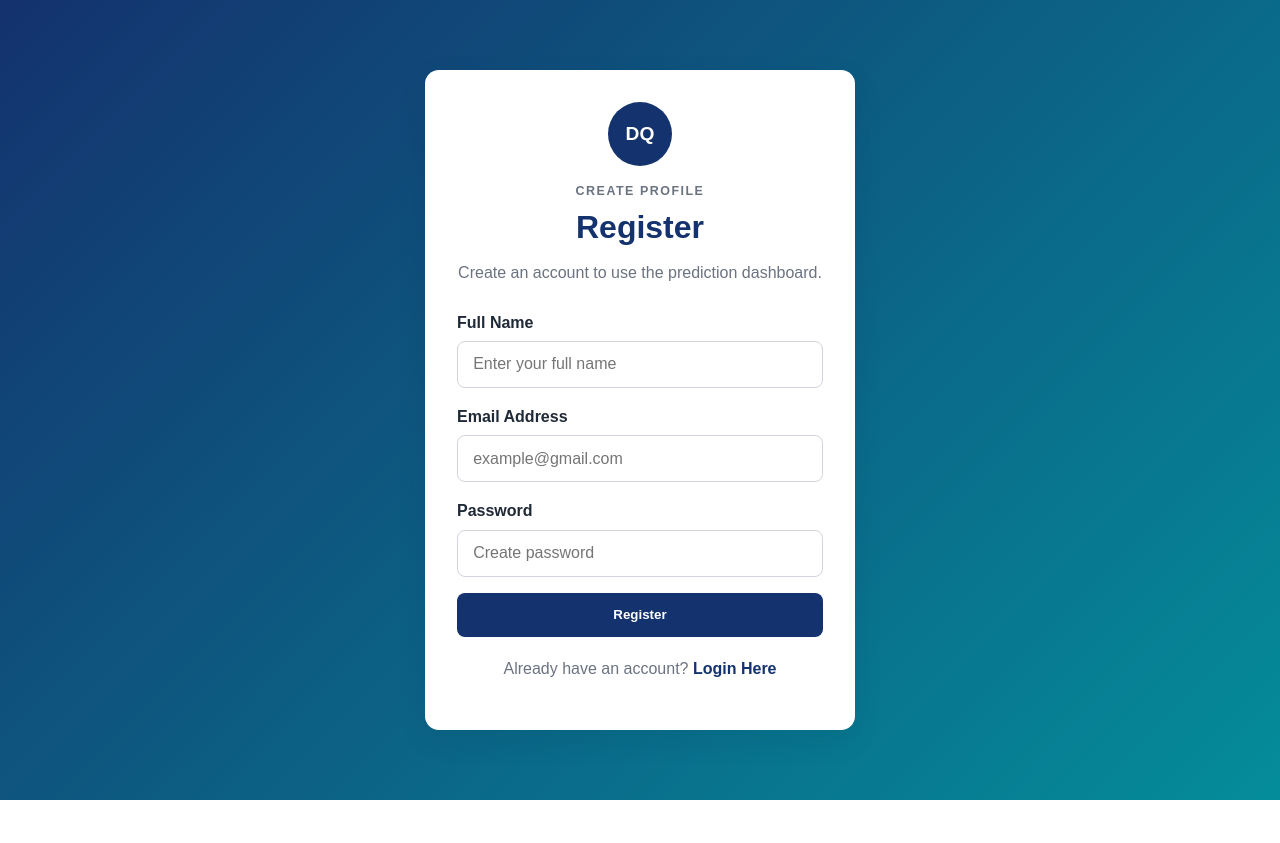
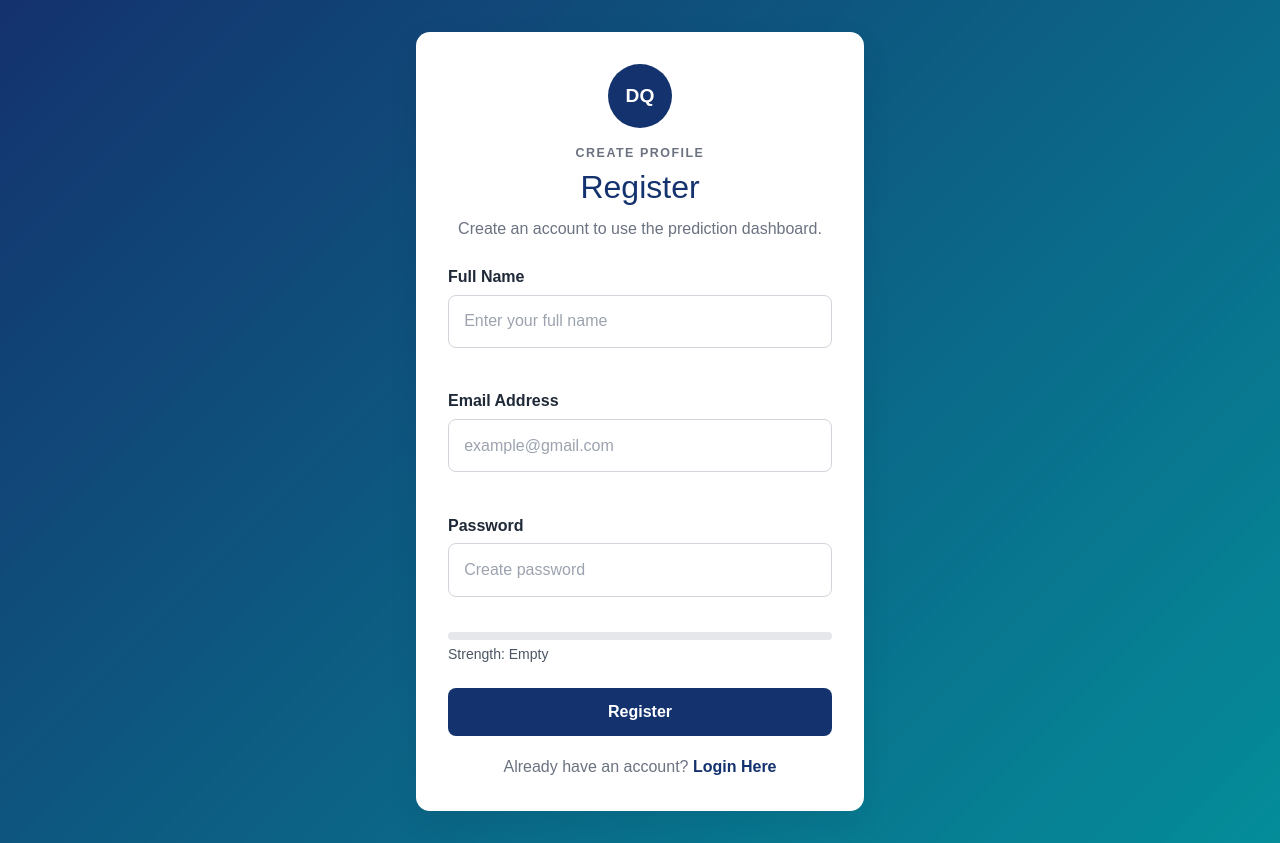
Before and after one commit to AKshihab/drinks-quality-prediction-system1, a Flask app: page /register in a window 1280 px wide. Before the commit the page ends 800 px from the top, so only its background shows below. Run offline with Flask 3, Linux system fonts and the light colour scheme; some libraries are stand-ins or nearby versions.

Commit message:
Enhance registration form with accessibility improvements
Updated registration form with improved accessibility features and styling.

```diff
--- a/templates/register.html
+++ b/templates/register.html
@@ -1,4 +1,3 @@
-
 <!DOCTYPE html>
 <html lang="en">
 <head>
@@ -6,12 +5,14 @@
     <meta name="viewport" content="width=device-width, initial-scale=1.0">
     <title>Register - Drinks Quality Prediction System</title>
 
+    <script src="https://cdn.tailwindcss.com"></script>
     <link rel="stylesheet" href="{{ url_for('static', filename='css/styles.css') }}">
+    <script src="{{ url_for('static', filename='js/app.js') }}" defer></script>
 </head>
 
 <body>
     <main class="auth-page">
-        <section class="auth-card">
+        <section class="auth-card w-full max-w-md">
             <div class="auth-logo">DQ</div>
 
             <div class="auth-header">
@@ -20,23 +21,33 @@
                 <p>Create an account to use the prediction dashboard.</p>
             </div>
 
-            <form class="auth-form" action="/dashboard" method="GET">
+            <form class="auth-form gap-4" id="registrationForm" action="/dashboard" method="GET" novalidate>
                 <div class="form-group">
                     <label for="full_name">Full Name</label>
-                    <input type="text" id="full_name" name="full_name" placeholder="Enter your full name" required>
+                    <input type="text" id="full_name" name="full_name" placeholder="Enter your full name" autocomplete="name" aria-describedby="fullNameError" required>
+                    <small id="fullNameError" class="error-message min-h-5 text-sm text-red-600" aria-live="polite"></small>
                 </div>
 
                 <div class="form-group">
                     <label for="email">Email Address</label>
-                    <input type="email" id="email" name="email" placeholder="example@gmail.com" required>
+                    <input type="email" id="email" name="email" placeholder="example@gmail.com" autocomplete="email" aria-describedby="emailError" required>
+                    <small id="emailError" class="error-message min-h-5 text-sm text-red-600" aria-live="polite"></small>
                 </div>
 
                 <div class="form-group">
                     <label for="password">Password</label>
-                    <input type="password" id="password" name="password" placeholder="Create password" required>
+                    <input type="password" id="password" name="password" placeholder="Create password" autocomplete="new-password" aria-describedby="passwordError passwordStrengthLabel" required>
+                    <small id="passwordError" class="error-message min-h-5 text-sm text-red-600" aria-live="polite"></small>
+
+                    <div class="password-strength mt-1">
+                        <div class="h-2 overflow-hidden rounded-full bg-gray-200">
+                            <div id="passwordStrengthBar" class="password-strength-bar empty"></div>
+                        </div>
+                        <p id="passwordStrengthLabel" class="mt-1 text-sm text-gray-600" aria-live="polite">Strength: Empty</p>
+                    </div>
                 </div>
 
-                <button type="submit" class="primary-btn full-width">Register</button>
+                <button type="submit" class="primary-btn full-width mt-2">Register</button>
             </form>
 
             <p class="auth-link">
```
